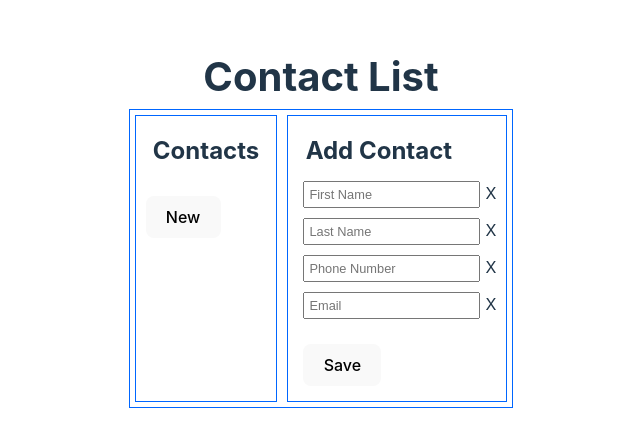
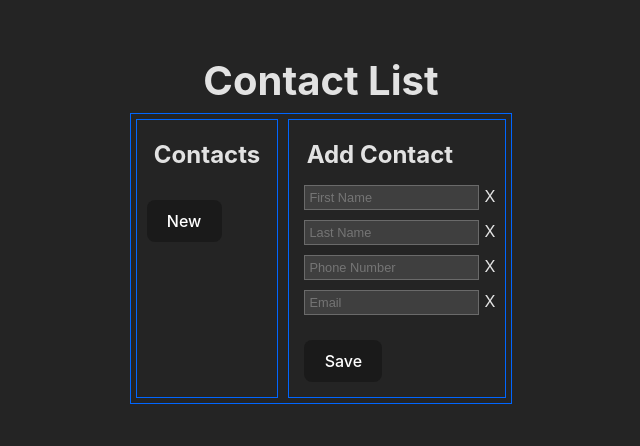
Before and after one commit to MykhCher/contact-list, a React (Vite) app: page / in a window 1280 px wide. Shown: the part 182-628 px from the top of the page, without its empty margins (319-959 px from the left). Built offline with nearby package versions, Linux system fonts and the light colour scheme.

Commit message:
change styles and key for Item

```diff
--- a/src/App.css
+++ b/src/App.css
@@ -1,7 +1,14 @@
 #root {
+  color: rgba(255, 255, 255, 0.87);
+  background-color: #242424;
+
   max-width: 1280px;
   margin: 0 auto;
   padding: 2rem;
+
+  font-family: Inter, system-ui, Avenir, Helvetica, Arial, sans-serif;
+  line-height: 1.5;
+  font-weight: 400;
 }
 
 .logo {
@@ -30,6 +37,55 @@
   a:nth-of-type(2) .logo {
     animation: logo-spin infinite 20s linear;
   }
+}
+
+
+a {
+  font-weight: 500;
+  color: #646cff;
+  text-decoration: inherit;
+}
+a:hover {
+  color: #535bf2;
+}
+
+body {
+  margin: 0;
+  display: flex;
+  place-items: center;
+  min-width: 320px;
+  min-height: 100vh;
+}
+
+h1 {
+  font-size: 2.5em;
+  line-height: 1.1;
+  margin-bottom: 10px;
+  text-align: center;
+}
+
+h2 {
+  margin: 0.3em;
+}
+
+button {
+  border-radius: 8px;
+  border: 1px solid transparent;
+  padding: 0.6em 1.2em;
+  font-size: 1em;
+  font-weight: 500;
+  font-family: inherit;
+  color: white;
+  background-color: #1a1a1a;
+  cursor: pointer;
+  transition: border-color 0.25s;
+}
+button:hover {
+  border-color: #646cff;
+}
+button:focus,
+button:focus-visible {
+  outline: 4px auto -webkit-focus-ring-color;
 }
 
 .card {
@@ -113,3 +169,8 @@
 .btns button {
   margin: 5px;
 }
+
+input[type="text"] {
+  background-color: #3f3f3f;
+  border: 1px solid #6a6a6a;
+}
--- a/src/components/ContactList/ContactList.jsx
+++ b/src/components/ContactList/ContactList.jsx
@@ -9,7 +9,7 @@ export class ContactList extends Component {
         {this.props.contacts.map(
             (contact) => {
                 return (
-                    <li key={contact.fName}>
+                    <li key={contact.id}>
                       <ContactItem
                         contact={contact}
                         onDelete={this.props.onDelete}
--- a/src/index.css
+++ b/src/index.css
@@ -1,9 +1,8 @@
-:root {
+ :root {
   font-family: Inter, system-ui, Avenir, Helvetica, Arial, sans-serif;
   line-height: 1.5;
   font-weight: 400;
 
-  color-scheme: light dark;
   color: rgba(255, 255, 255, 0.87);
   background-color: #242424;
 
@@ -12,63 +11,3 @@
   -webkit-font-smoothing: antialiased;
   -moz-osx-font-smoothing: grayscale;
 }
-
-a {
-  font-weight: 500;
-  color: #646cff;
-  text-decoration: inherit;
-}
-a:hover {
-  color: #535bf2;
-}
-
-body {
-  margin: 0;
-  display: flex;
-  place-items: center;
-  min-width: 320px;
-  min-height: 100vh;
-}
-
-h1 {
-  font-size: 2.5em;
-  line-height: 1.1;
-  margin-bottom: 10px;
-  text-align: center;
-}
-
-h2 {
-  margin: 0.3em;
-}
-
-button {
-  border-radius: 8px;
-  border: 1px solid transparent;
-  padding: 0.6em 1.2em;
-  font-size: 1em;
-  font-weight: 500;
-  font-family: inherit;
-  background-color: #1a1a1a;
-  cursor: pointer;
-  transition: border-color 0.25s;
-}
-button:hover {
-  border-color: #646cff;
-}
-button:focus,
-button:focus-visible {
-  outline: 4px auto -webkit-focus-ring-color;
-}
-
-@media (prefers-color-scheme: light) {
-  :root {
-    color: #213547;
-    background-color: #ffffff;
-  }
-  a:hover {
-    color: #747bff;
-  }
-  button {
-    background-color: #f9f9f9;
-  }
-}
```
